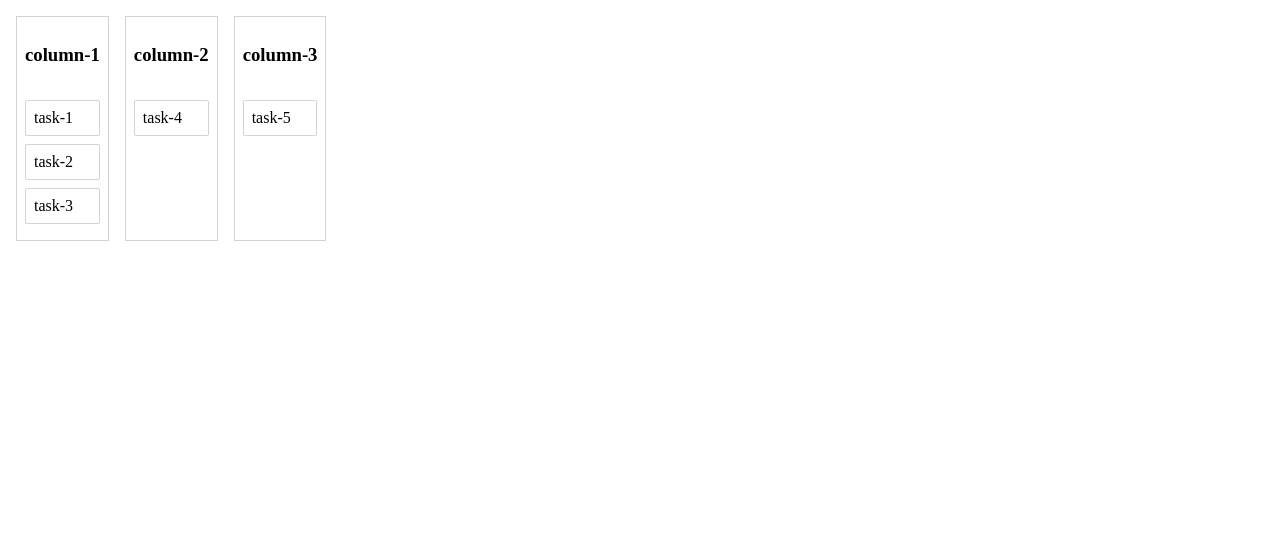
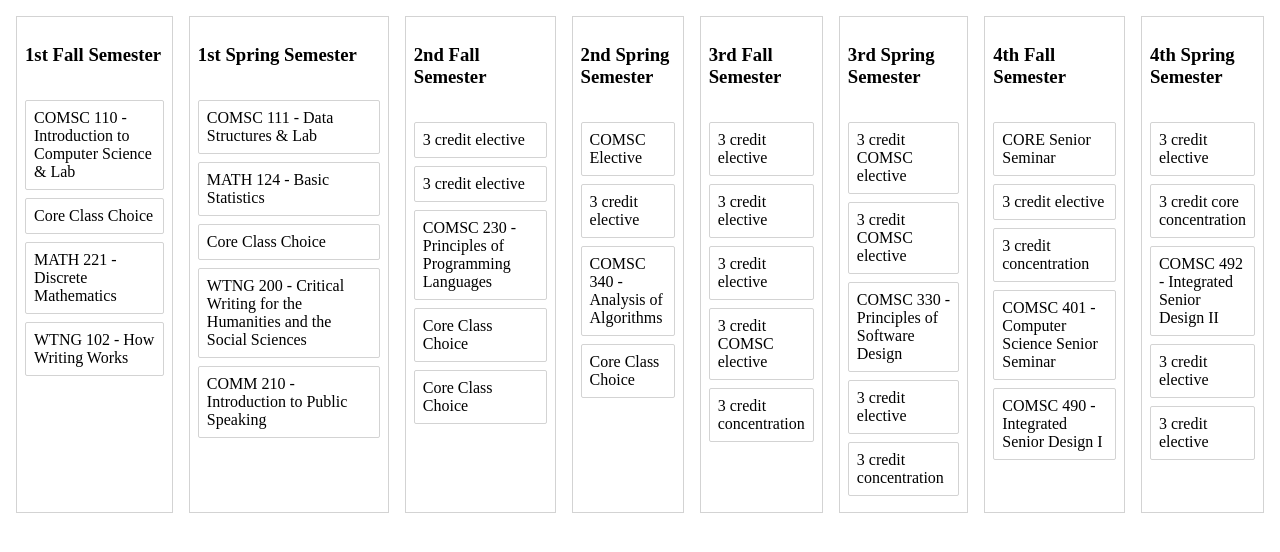
Before and after one commit to Sharmena/ReactBeautifulDndTutorial, a React (Create React App) app in the folder my-app/: page / in a window 1280 px wide. Shown: the top 552 px of the page. Built offline with nearby package versions, Linux system fonts and the light colour scheme.

Commit message:
Added CS BA to initial data

```diff
--- a/my-app/src/column.jsx
+++ b/my-app/src/column.jsx
@@ -27,7 +27,7 @@ export default class Column extends React.Component {
     render() {
         return (
         <Container>
-            <Title>{this.props.column.id}</Title>
+            <Title>{this.props.column.title}</Title>
                 <Droppable droppableId={this.props.column.id}>
                     {(provided, snapshot )=> (
                     <TaskList
--- a/my-app/src/initial-data.js
+++ b/my-app/src/initial-data.js
@@ -1,19 +1,61 @@
 const initialData = {
     tasks: {
-        'task-1': {id: 'task-1'},
-        'task-2': {id: 'task-2'},
-        'task-3': {id: 'task-3'},
-        'task-4': {id: 'task-4'},
-        'task-5': {id: 'task-5'},
+        'task-1': {id: 'task-1', content: 'COMSC 110 - Introduction to Computer Science & Lab'},
+        'task-2': {id: 'task-2', content: 'Core Class Choice'},
+        'task-3': {id: 'task-3', content: 'MATH 221 - Discrete Mathematics'},
+        'task-4': {id: 'task-4', content: 'WTNG 102 - How Writing Works'},
+        'task-5': {id: 'task-5', content: 'COMSC 111 - Data Structures & Lab'},
+        'task-6': {id: 'task-6', content: 'MATH 124 - Basic Statistics'},
+        'task-7': {id: 'task-7', content: 'Core Class Choice'},
+        'task-8': {id: 'task-8', content: 'WTNG 200 - Critical Writing for the Humanities and the Social Sciences'},
+        'task-9': {id: 'task-9', content: 'COMM 210 - Introduction to Public Speaking'},
+        'task-10': {id: 'task-10', content: '3 credit elective'},
+        'task-11': {id: 'task-11', content: '3 credit elective'},
+        'task-12': {id: 'task-12', content: 'COMSC 230 - Principles of Programming Languages'},
+        'task-13': {id: 'task-13', content: 'Core Class Choice'},
+        'task-14': {id: 'task-14', content: 'Core Class Choice'},
+        'task-15': {id: 'task-15', content: 'COMSC Elective'},
+        'task-16': {id: 'task-16', content: '3 credit elective'},
+        'task-17': {id: 'task-17', content: 'COMSC 340 - Analysis of Algorithms'},
+        'task-18': {id: 'task-18', content: 'Core Class Choice'},
+        'task-19': {id: 'task-19', content: '3 credit elective'},
+        'task-20': {id: 'task-20', content: '3 credit elective'},
+        'task-21': {id: 'task-21', content: '3 credit elective'},
+        'task-22': {id: 'task-22', content: '3 credit COMSC elective'},
+        'task-23': {id: 'task-23', content: '3 credit concentration'},
+
+        'task-24': {id: 'task-24', content: '3 credit COMSC elective'},
+        'task-25': {id: 'task-25', content: '3 credit COMSC elective'},
+        'task-26': {id: 'task-26', content: 'COMSC 330 - Principles of Software Design'},
+        'task-27': {id: 'task-27', content: '3 credit elective'},
+        'task-28': {id: 'task-28', content: '3 credit concentration'},
+
+        'task-29': {id: 'task-29', content: 'CORE Senior Seminar'},
+        'task-30': {id: 'task-30', content: '3 credit elective'},
+        'task-31': {id: 'task-31', content: '3 credit concentration'},
+        'task-32': {id: 'task-32', content: 'COMSC 401 - Computer Science Senior Seminar'},
+        'task-33': {id: 'task-33', content: 'COMSC 490 - Integrated Senior Design I'},
+
+        'task-34': {id: 'task-34', content: '3 credit elective'},
+        'task-35': {id: 'task-35', content: '3 credit core concentration'},
+        'task-36': {id: 'task-36', content: 'COMSC 492 - Integrated Senior Design II'},
+        'task-37': {id: 'task-37', content: '3 credit elective'},
+        'task-38': {id: 'task-38', content: '3 credit elective'},
     },
 
     columns: {
-        'column-1': {id: 'column-1', taskIds: ['task-1','task-2','task-3']},
-        'column-2': {id: 'column-2', taskIds: ['task-4']},
-        'column-3': {id: 'column-3', taskIds: ['task-5']}
+        'column-1': {id: 'column-1', title: '1st Fall Semester', taskIds: ['task-1','task-2','task-3', 'task-4']},
+        'column-2': {id: 'column-2',  title: '1st Spring Semester',taskIds: ['task-5','task-6','task-7','task-8','task-9']},
+        'column-3': {id: 'column-3',  title: '2nd Fall Semester',taskIds: ['task-10','task-11','task-12','task-13','task-14']},
+        'column-4': {id: 'column-4',  title: '2nd Spring Semester',taskIds: ['task-15','task-16','task-17','task-18']},
+        'column-5': {id: 'column-5', title: '3rd Fall Semester', taskIds: ['task-19','task-20','task-21', 'task-22', 'task-23']},
+        'column-6': {id: 'column-6',  title: '3rd Spring Semester',taskIds: ['task-24','task-25','task-26','task-27','task-28']},
+        'column-7': {id: 'column-7',  title: '4th Fall Semester',taskIds: ['task-29','task-30','task-31','task-32','task-33']},
+        'column-8': {id: 'column-8',  title: '4th Spring Semester',taskIds: ['task-34','task-35','task-36','task-37', 'task-38']},
 
     },
-    columnOrder: ['column-1','column-2','column-3']
+
+    columnOrder: ['column-1','column-2','column-3','column-4','column-5','column-6','column-7','column-8']
 };
 
 export default initialData;
--- a/my-app/src/task.jsx
+++ b/my-app/src/task.jsx
@@ -23,7 +23,7 @@ export default class Task extends React.Component {
                     ref = {provided.innerRef}
                     isDragging = {snapshot.isDragging}
                     >
-                        {this.props.task.id}
+                        {this.props.task.content}
                     </Container>
                 )}
             </Draggable>
```
